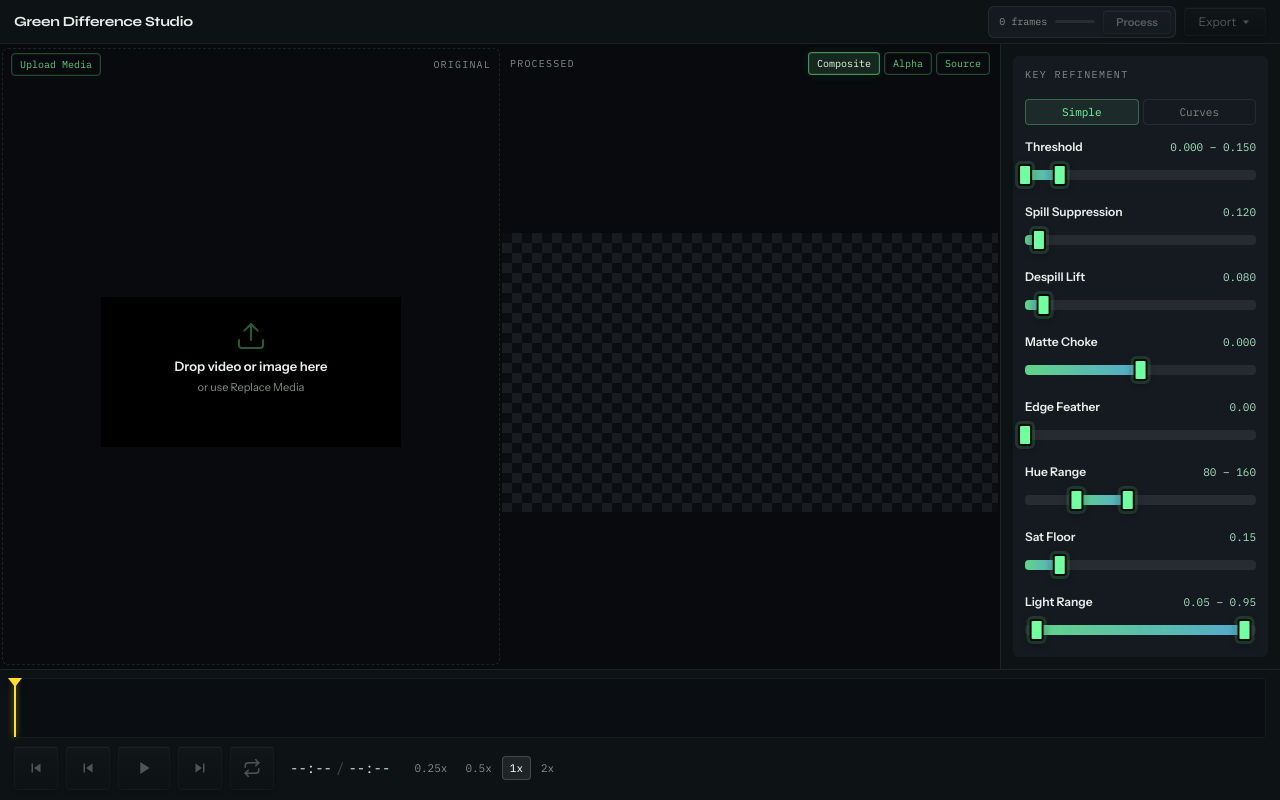
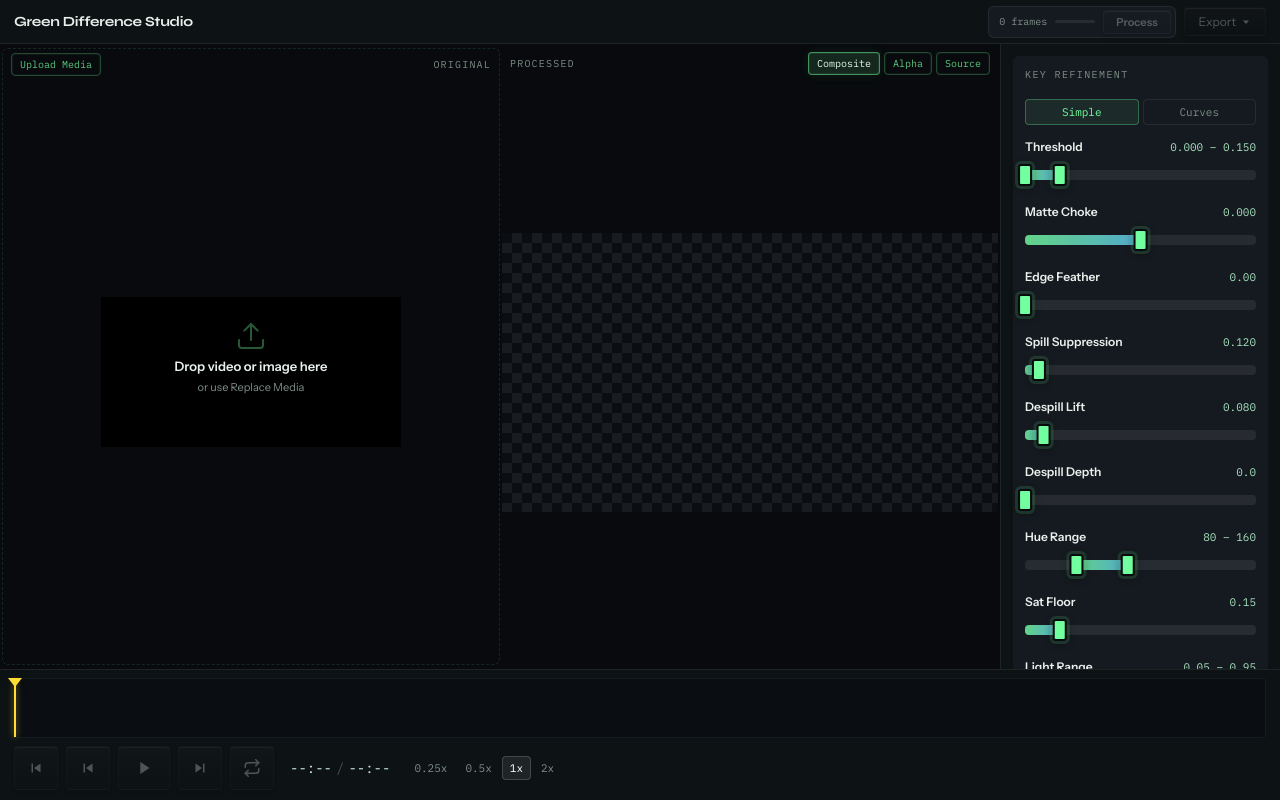
Before and after one commit to deepcorelabs/green-difference-studio, a website built with Vite: page index.html in a window 1280 px wide. Built offline with nearby package versions, Linux system fonts and the light colour scheme; what @jaames/iro would draw is missing.

Commit message:
Enhance chroma key controls with new despill depth feature
- Added UI elements for Matte Choke and Edge Feather in index.html, improving user control over keying adjustments.
- Introduced despill depth slider in main.js, allowing for finer control of spill suppression effects.
- Updated shader pipeline to incorporate despill depth, enhancing rendering quality and edge handling.
- Adjusted output synchronization to reflect new despill depth settings in the UI.

```diff
--- a/index.html
+++ b/index.html
@@ -92,6 +92,18 @@
             <div id="curve-editor-mount" class="curve-editor-mount" hidden></div>
 
             <div class="ctrl-row">
+              <label>Matte Choke</label>
+              <output id="choke-output">0.00</output>
+            </div>
+            <div id="choke-slider" class="slider-mount"></div>
+
+            <div class="ctrl-row">
+              <label>Edge Feather</label>
+              <output id="feather-output">0.00</output>
+            </div>
+            <div id="feather-slider" class="slider-mount"></div>
+
+            <div class="ctrl-row">
               <label>Spill Suppression</label>
               <output id="spill-output">0.120</output>
             </div>
@@ -104,16 +116,10 @@
             <div id="despill-slider" class="slider-mount"></div>
 
             <div class="ctrl-row">
-              <label>Matte Choke</label>
-              <output id="choke-output">0.00</output>
+              <label>Despill Depth</label>
+              <output id="despill-depth-output">0.0</output>
             </div>
-            <div id="choke-slider" class="slider-mount"></div>
-
-            <div class="ctrl-row">
-              <label>Edge Feather</label>
-              <output id="feather-output">0.00</output>
-            </div>
-            <div id="feather-slider" class="slider-mount"></div>
+            <div id="despill-depth-slider" class="slider-mount"></div>
 
             <div class="ctrl-row">
               <label>Hue Range</label>
--- a/src/main.js
+++ b/src/main.js
@@ -58,6 +58,7 @@ const el = {
   curveEditorMount: document.querySelector("#curve-editor-mount"),
   spillOutput: document.querySelector("#spill-output"),
   despillOutput: document.querySelector("#despill-output"),
+  despillDepthOutput: document.querySelector("#despill-depth-output"),
   chokeOutput: document.querySelector("#choke-output"),
   featherOutput: document.querySelector("#feather-output"),
   hueOutput: document.querySelector("#hue-output"),
@@ -167,6 +168,13 @@ const despillSlider = noUiSlider.create(document.querySelector("#despill-slider"
   step: 0.001,
 });
 
+const despillDepthSlider = noUiSlider.create(document.querySelector("#despill-depth-slider"), {
+  start: [0],
+  connect: [true, false],
+  range: { min: 0, max: 200 },
+  step: 1,
+});
+
 const chokeSlider = noUiSlider.create(document.querySelector("#choke-slider"), {
   start: [0],
   connect: [true, false],
@@ -221,6 +229,7 @@ function getSettings() {
     curveLUT,
     spillSuppression: spillSlider.get(true),
     despillLift: despillSlider.get(true),
+    despillDepth: despillDepthSlider.get(true),
     choke: chokeSlider.get(true),
     feather: featherSlider.get(true),
     hueRange: hueSlider.get(true),
@@ -241,6 +250,7 @@ function syncOutputs() {
   }
   el.spillOutput.textContent = s.spillSuppression.toFixed(3);
   el.despillOutput.textContent = s.despillLift.toFixed(3);
+  el.despillDepthOutput.textContent = s.despillDepth.toFixed(1);
   el.chokeOutput.textContent = s.choke.toFixed(3);
   el.featherOutput.textContent = s.feather.toFixed(2);
   el.hueOutput.textContent = `${Math.round(s.hueRange[0])} \u2013 ${Math.round(s.hueRange[1])}`;
@@ -267,6 +277,7 @@ function applySettings({ invalidate = true } = {}) {
 thresholdSlider.on("update", () => { if (thresholdMode === "simple") applySettings(); });
 spillSlider.on("update", applySettings);
 despillSlider.on("update", applySettings);
+despillDepthSlider.on("update", applySettings);
 chokeSlider.on("update", applySettings);
 featherSlider.on("update", applySettings);
 hueSlider.on("update", applySettings);
--- a/src/shaderPipeline.js
+++ b/src/shaderPipeline.js
@@ -25,8 +25,15 @@ uniform vec2 uTexelSize;
 uniform vec2 uHueRange;
 uniform float uSatFloor;
 uniform vec2 uLightRange;
+uniform float uDespillDepth;
 
 varying vec2 vUv;
+
+float quickKeyAlpha(vec2 uv) {
+  vec3 c = texture2D(uTexture, uv).rgb;
+  float diff = clamp(c.g - max(c.r, c.b), 0.0, 1.0);
+  return texture2D(uCurveLUT, vec2(diff, 0.5)).r;
+}
 
 vec3 rgbToHsl(vec3 c) {
   float mx = max(max(c.r, c.g), c.b);
@@ -141,6 +148,8 @@ float applyFeather(vec2 uv, float alpha) {
 
 void main() {
   vec4 sampleColor = texture2D(uTexture, vUv);
+
+  // 1. Choke + Feather FIRST
   float alpha = computeChokedAlphaAt(vUv);
   alpha = applyFeather(vUv, alpha);
   alpha = clamp(alpha, 0.0, 1.0);
@@ -150,20 +159,44 @@ void main() {
     return;
   }
 
-  float reference = max(sampleColor.r, sampleColor.b);
+  // 2. Despill SECOND — uses choked alpha for edge proximity
   float spillAmount = max(sampleColor.g - max(sampleColor.r, sampleColor.b), 0.0);
   float spillFactor = 1.0 - smoothstep(0.0, max(uSpillSuppression, 0.0001), spillAmount);
-  float edgeMask = spillFactor * (1.0 - alpha);
-  vec3 neutralized = vec3(
-    sampleColor.r + uDespillLift * edgeMask,
-    mix(sampleColor.g, reference, edgeMask),
-    sampleColor.b + uDespillLift * edgeMask * 0.55
-  );
+  float edgeProximity = 1.0 - alpha;
+  if (uDespillDepth > 0.5) {
+    // Sample 4 concentric rings at 25/50/75/100% of radius.
+    // Closer rings weighted more (gaussian-like falloff).
+    float weights[4];
+    weights[0] = 1.0;   // 25% ring — strongest
+    weights[1] = 0.65;  // 50% ring
+    weights[2] = 0.35;  // 75% ring
+    weights[3] = 0.15;  // 100% ring — weakest
+    float totalW = 0.0;
+    float accum = 0.0;
+    for (int ring = 0; ring < 4; ring++) {
+      float frac = float(ring + 1) * 0.25;
+      vec2 r = uTexelSize * uDespillDepth * frac;
+      float mn = quickKeyAlpha(vUv + vec2(r.x, 0.0));
+      mn = min(mn, quickKeyAlpha(vUv - vec2(r.x, 0.0)));
+      mn = min(mn, quickKeyAlpha(vUv + vec2(0.0, r.y)));
+      mn = min(mn, quickKeyAlpha(vUv - vec2(0.0, r.y)));
+      float w = weights[ring];
+      accum += (1.0 - mn) * w;
+      totalW += w;
+    }
+    edgeProximity = max(edgeProximity, accum / totalW);
+  }
+  float edgeMask = spillFactor * edgeProximity;
 
-  float lumBefore = dot(sampleColor.rgb, vec3(0.2126, 0.7152, 0.0722));
-  float lumAfter = dot(neutralized, vec3(0.2126, 0.7152, 0.0722));
-  neutralized *= lumBefore / max(lumAfter, 0.001);
-  neutralized = clamp(neutralized, 0.0, 1.0);
+  float greenCeiling = (sampleColor.r + sampleColor.b) * 0.5;
+  float correctedGreen = mix(sampleColor.g, min(sampleColor.g, greenCeiling), edgeMask);
+  float greenRemoved = sampleColor.g - correctedGreen;
+  float lift = greenRemoved * uDespillLift;
+  vec3 neutralized = clamp(vec3(
+    sampleColor.r + lift,
+    correctedGreen + lift,
+    sampleColor.b + lift
+  ), 0.0, 1.0);
 
   if (uViewMode > 0.5) {
     gl_FragColor = vec4(vec3(alpha), 1.0);
@@ -217,6 +250,7 @@ export class ChromaKeyRenderer {
       uSampleSimilarity: { value: 0.1 },
       uKeyColors: { value: Array.from({ length: 5 }, () => new THREE.Vector3(0, 1, 0)) },
       uTexelSize: { value: new THREE.Vector2(1 / this.size.width, 1 / this.size.height) },
+      uDespillDepth: { value: 0 },
       uHueRange: { value: new THREE.Vector2(80, 160) },
       uSatFloor: { value: 0.15 },
       uLightRange: { value: new THREE.Vector2(0.05, 0.95) },
@@ -301,6 +335,7 @@ export class ChromaKeyRenderer {
     this.uniforms.uUseSampledKey.value = settings.useSampledKey ? 1 : 0;
     this.uniforms.uKeyColorCount.value = settings.keyColors?.length ?? 0;
     this.uniforms.uSampleSimilarity.value = settings.sampleSimilarity ?? 0.1;
+    this.uniforms.uDespillDepth.value = settings.despillDepth ?? 0;
 
     if (settings.hueRange) this.uniforms.uHueRange.value.set(settings.hueRange[0], settings.hueRange[1]);
     this.uniforms.uSatFloor.value = settings.satFloor ?? 0.15;
```
